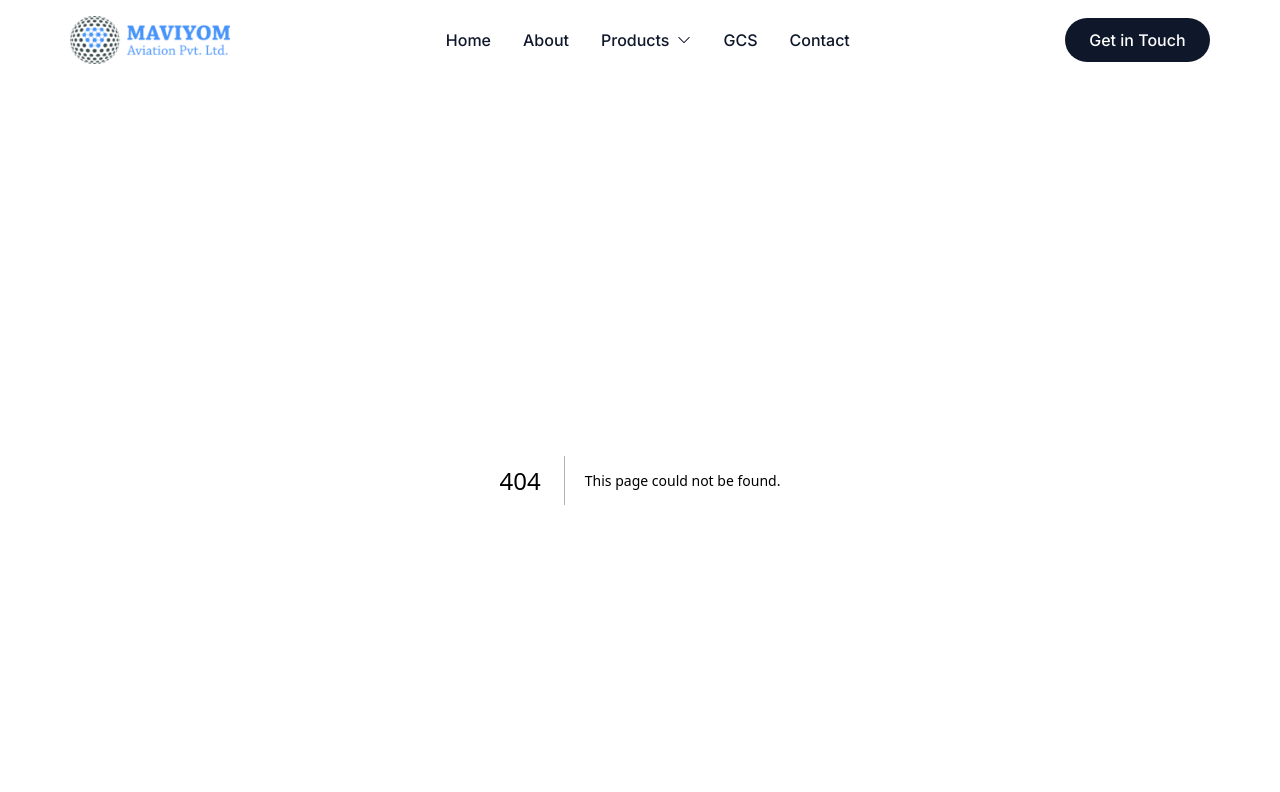
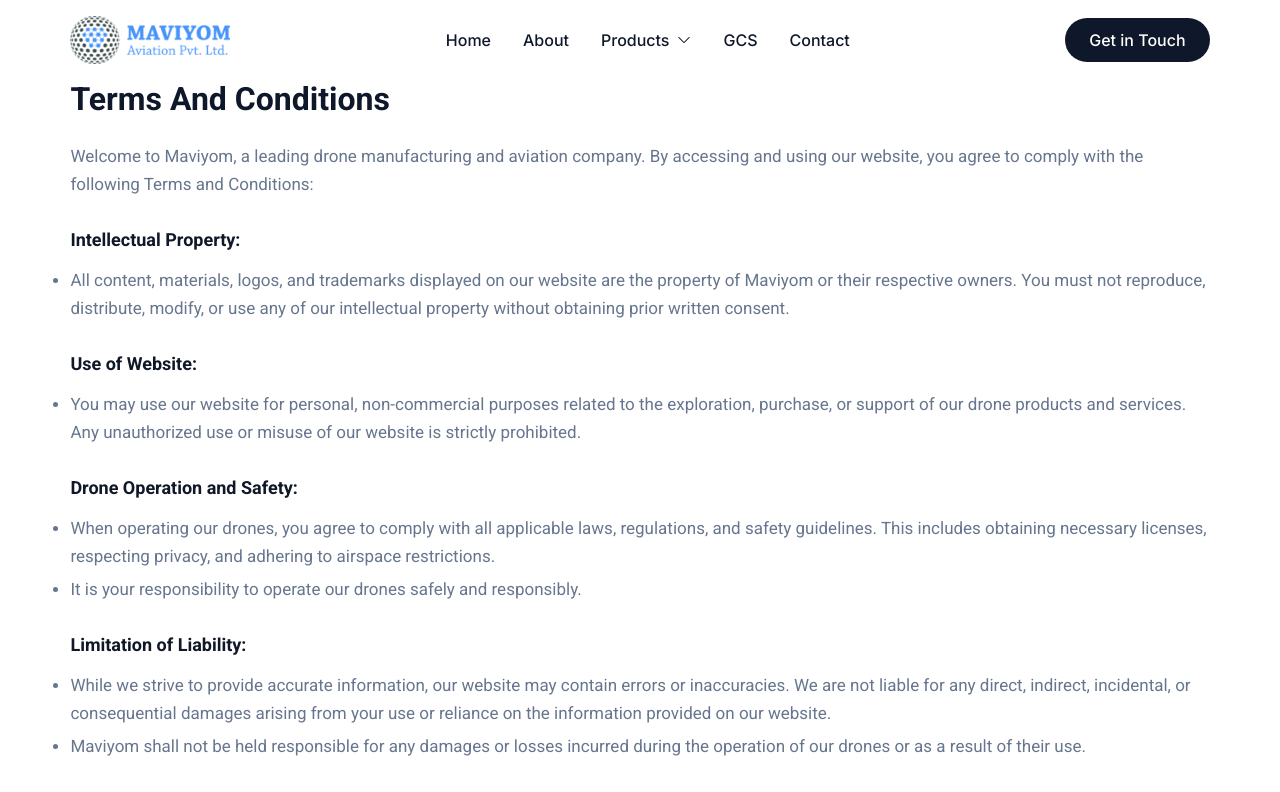
Before and after one commit to MaviyomWeb/maviyom-frontend, a Next.js app: page /terms-and-conditions in a window 1280 px wide. Before the commit this address had no page. Shown: the top 792 px of the page. Built offline with nearby package versions, Linux system fonts and the light colour scheme.

Commit message:
added ternms and conditions

```diff
--- /dev/null
+++ b/src/app/terms-and-conditions/page.jsx
@@ -0,0 +1,19 @@
+import Container from "@/components/Container";
+import PolicyDetails from "@/components/PolicyDetails";
+import { TnCInfo } from "@/constants";
+
+const TermsAndConditions = () => {
+  return (
+    <div className="relative isolate w-full z-0 bg-white font-roboto    pb-10 md:pb-20">
+      <Container>
+        <PolicyDetails
+          title={TnCInfo.title}
+          info={TnCInfo.info}
+          sections={TnCInfo.sections}
+        />
+      </Container>
+    </div>
+  );
+};
+
+export default TermsAndConditions;
--- a/src/components/PolicyDetails.jsx
+++ b/src/components/PolicyDetails.jsx
@@ -4,7 +4,7 @@
   return (
     <section className="max-w-[75rem] mx-auto">
       <h2
-        className={`mt-20 md:mt-28 relative text-3xl md:text-[2rem]   font-roboto capitalize font-semibold leading-10 md:leading-[1.2]   text-secondary  mb-3 md:mb-6
+        className={`relative text-3xl md:text-[2rem]   font-roboto capitalize font-semibold leading-10 md:leading-[1.2]   text-secondary  mb-3 md:mb-6
 
     `}
       >
```
